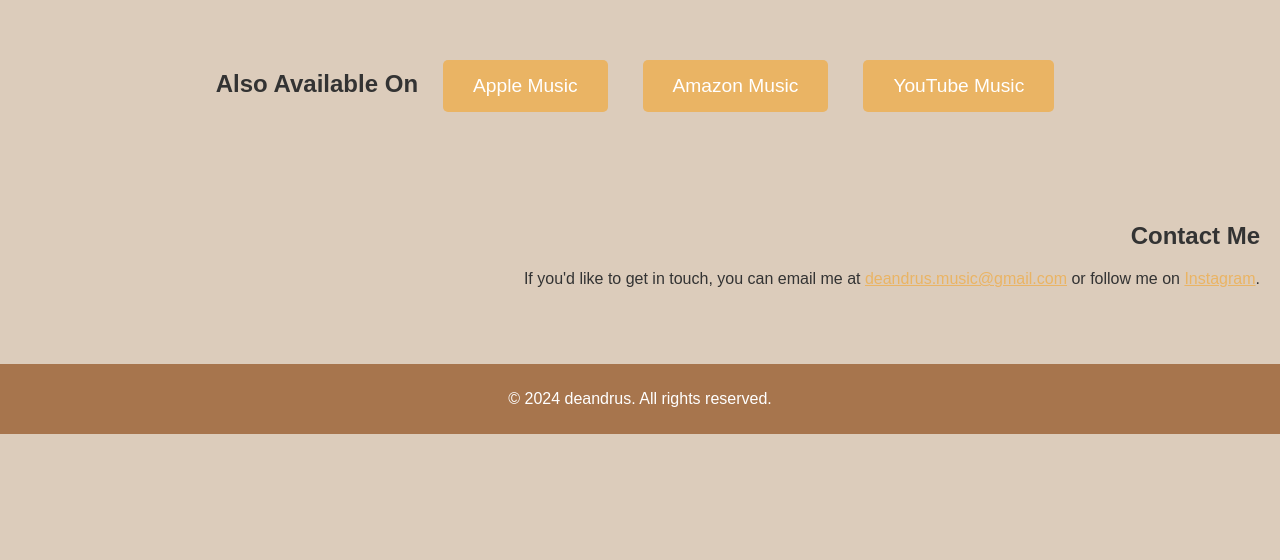
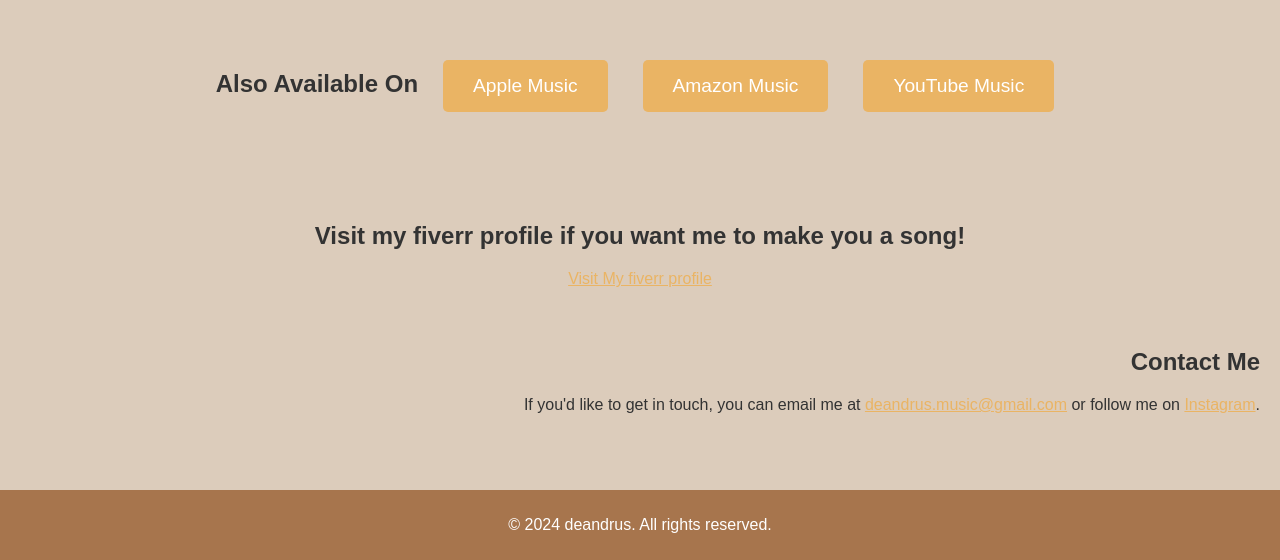
Before and after one commit to deandrus/deandrus.github.io, a plain HTML site: page index.html in a window 1280 px wide. Shown: the part 1158-1718 px from the top of the page. Before the commit the page ends 1592 px from the top, so only its background shows below. Drawn offline with Linux system fonts and the light colour scheme.

Commit message:
Update index.html

```diff
--- a/index.html
+++ b/index.html
@@ -186,6 +186,11 @@
     <a href="https://music.youtube.com/channel/UCmxCDpY_IuG7NWh6V8_LCHg" target="_blank">YouTube Music</a>
 </section>
 
+    <section id="fiverr" class="fiverr">
+    <h2>Visit my fiverr profile if you want me to make you a song!</h2>
+    <a href="https://www.fiverr.com/s/2K5vjGX" target="_blank">Visit My fiverr profile</a>
+</section>
+
 <section id="contact" class="contact" style="text-align: right;">
     <h2>Contact Me</h2>
     <p>If you'd like to get in touch, you can email me at <a href="mailto:musician@example.com">deandrus.music@gmail.com</a> or follow me on <a href="https://www.instagram.com/de.andrus/">Instagram</a>.</p>
```
